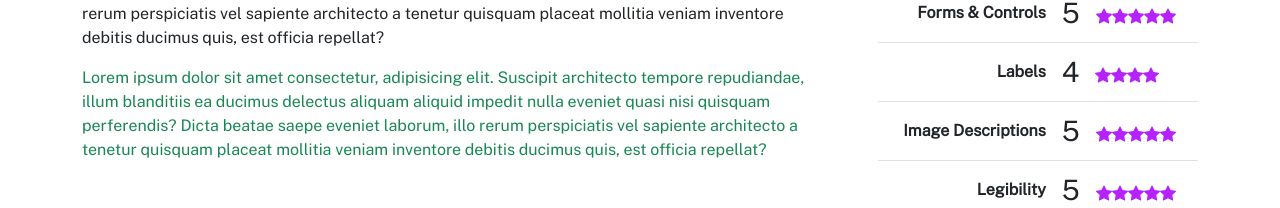
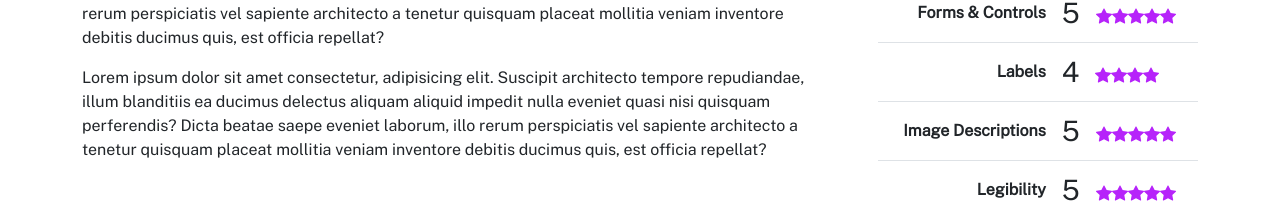
Before and after one commit to TubaMirabilis/welcome-ally, a Next.js app: page / in a window 1280 px wide. Shown: the part 576-784 px from the top of the page. Built offline with nearby package versions, Linux system fonts and the light colour scheme.

Commit message:
Tweaked workflows

```diff
--- a/pages/index.js
+++ b/pages/index.js
@@ -180,7 +180,7 @@ export default function Home() {
             mollitia veniam inventore debitis ducimus quis, est officia
             repellat?
           </p>
-          <p className="text-success">
+          <p>
             Lorem ipsum dolor sit amet consectetur, adipisicing elit. Suscipit
             architecto tempore repudiandae, illum blanditiis ea ducimus delectus
             aliquam aliquid impedit nulla eveniet quasi nisi quisquam
```
